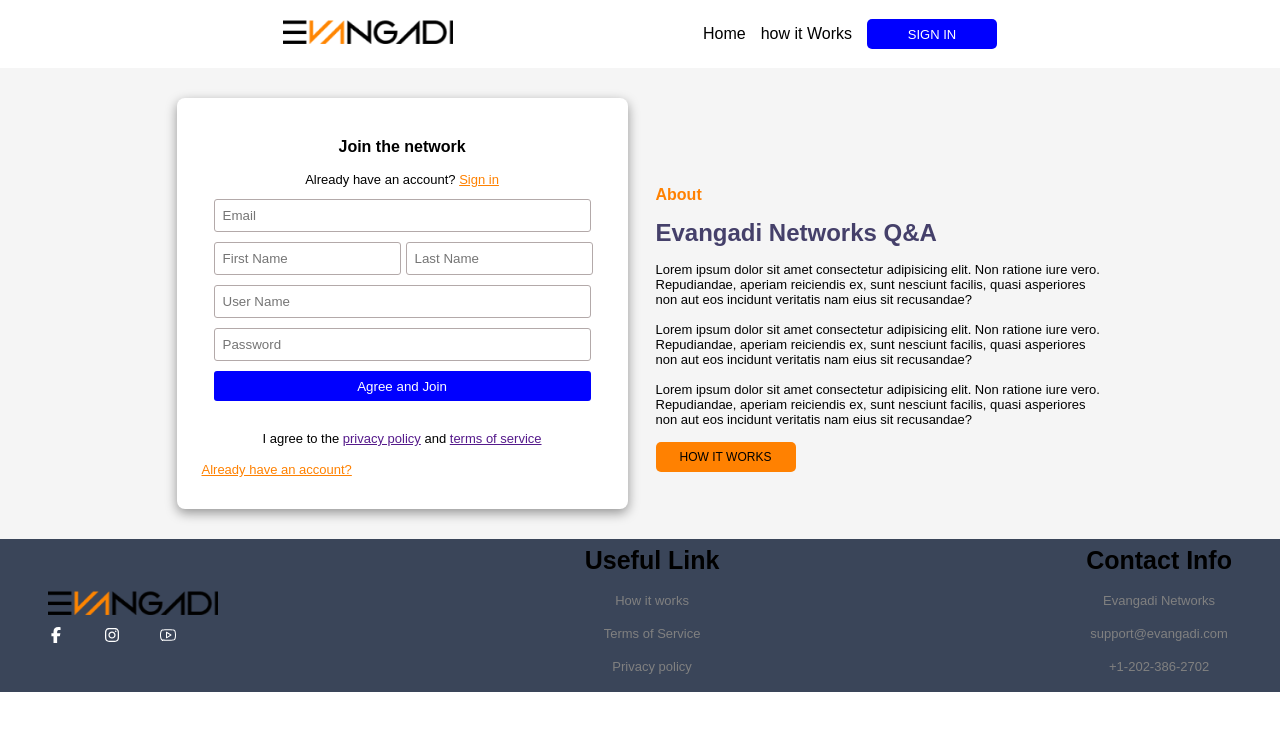
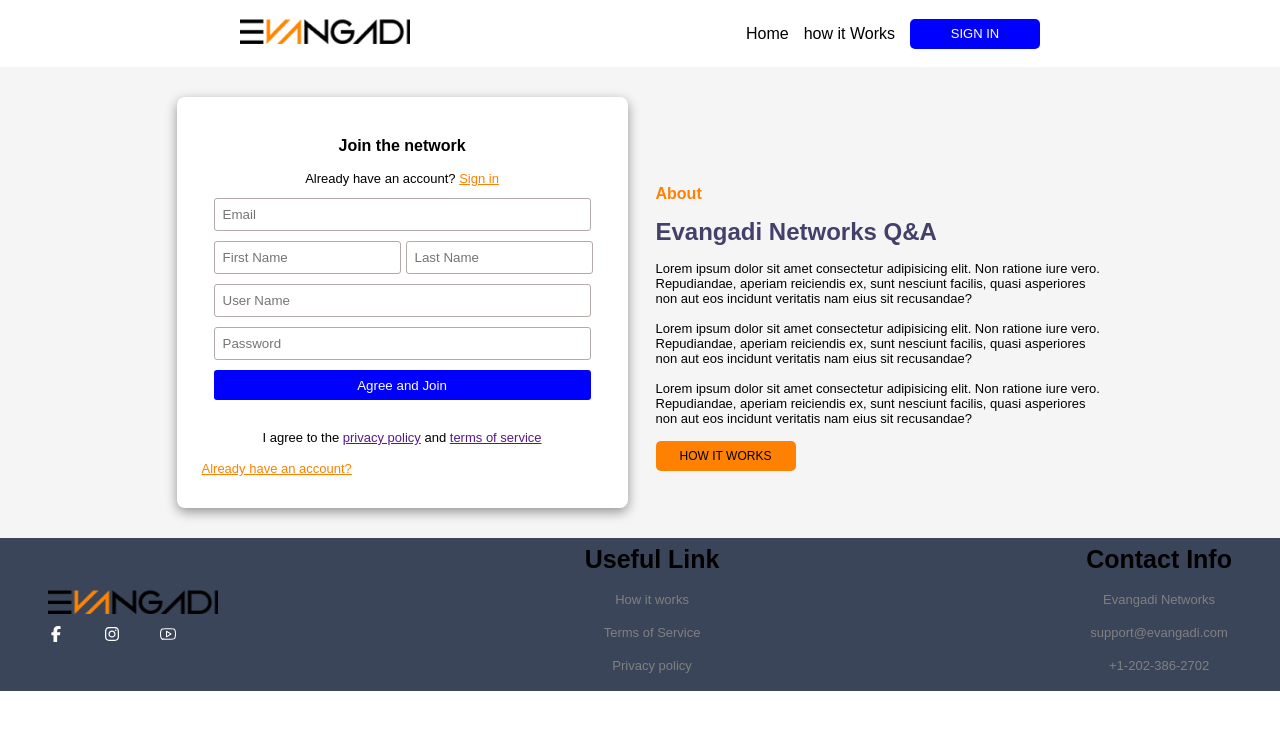
Before and after one commit to Nafiwiz98/forum-frontend, a React (Vite) app: page /register in a window 1280 px wide. Shown: the top 730 px of the page. Built offline with nearby package versions, Linux system fonts and the light colour scheme.

Commit message:
Updated Header.jsx and Login.jsx

```diff
--- a/src/Components/Header/Header.jsx
+++ b/src/Components/Header/Header.jsx
@@ -1,8 +1,23 @@
 import React from 'react'
 import images from '../../assets/image.js'
 import classes from './Header.module.css'
+import { Link, useNavigate } from 'react-router-dom'
+import { useContext } from 'react'
+import { AuthContext } from '../Contexts/AuthContext.jsx'
+import { UserContext } from '../Contexts/UserContext.jsx'
+
+
 
 export default function Header() {
+    const navigate = useNavigate()
+    const { isAuthenticated, setIsAuthenticated } = useContext(AuthContext)
+    const { userInfo } = useContext(UserContext)
+    const handleSignOut = () => {
+        localStorage.removeItem('token')
+        navigate('/')
+        setIsAuthenticated(false)
+        userInfo(null)
+    }
     return (
         <>
             <div className={classes.Container}>
@@ -10,9 +25,14 @@
                     <img src={images.evangadiLogo} alt="" />
                 </div>
                 <div className={classes.Links}>
-                    <a href="">Home</a>
-                    <a href="">how it Works</a>
-                    <a href=""><button className={classes.singInButton}>SIGN IN</button></a>
+                    <Link to="/dashboard">Home</Link>
+                    <Link to="">how it Works</Link>
+                    {isAuthenticated
+                        ?
+                        <button onClick={handleSignOut} className={classes.singInButton}>LOG OUT{userInfo?.username}</button>
+                        :
+                        <Link to="/"><button className={classes.singInButton}>SIGN IN</button></Link>}
+                    {/* <Link to="/"><button className={classes.singInButton}>SIGN IN</button></Link> */}
                 </div>
             </div>
         </>
--- a/src/Components/Header/Header.module.css
+++ b/src/Components/Header/Header.module.css
@@ -1,31 +1,30 @@
-*{
+* {
   margin: 0;
   padding: 0;
 }
-.Container{
+.Container {
   /* background-color: red; */
   display: flex;
-    justify-content: center;
-    height:68px;
+  justify-content: space-between;
+  height: 67px;
   align-items: center;
-    gap:250px;
+  padding: 0 15rem;
 }
-.Logo img{
+.Logo img {
   /* background-color: blue; */
   width: 170px;
 }
-.Links{
+.Links {
   /* background-color: gray; */
-
   display: flex;
   gap: 15px;
   align-items: center;
 }
-.Links a{
+.Links a {
   text-decoration: none;
   color: black;
 }
-.singInButton{
+.singInButton {
   width: 130px;
   height: 30px;
   background-color: blue;
--- a/src/Components/Login/Login.jsx
+++ b/src/Components/Login/Login.jsx
@@ -53,8 +53,9 @@
       // const errorMessage = err?.response?.data?.msg?.map((error) => {
       //   return error.msg
       // })
-      console.log(err.response?.data)
-      setError(err.response?.data?.msg)
+      // console.log(err)
+      console.log(err.response?.data || err.message)
+      setError(err.response?.data?.msg || err.message)
       // setValidationError(errorMessage);
       setTimeout(() => setError(null), 7000);
     }
--- a/src/axiosConfig.js
+++ b/src/axiosConfig.js
@@ -1,9 +1,12 @@
 import axios from 'axios'
 
 const axiosBase = axios.create({
-  baseURL: "https://forum-backend-7cdw.onrender.com/api",
+  baseURL: "http://localhost:3000/api",
 });
 
 export default axiosBase
 
-//http://localhost:3000/api
+
+
+// https://forum-backend-7cdw.onrender.com/api
+// http://localhost:3000/api
```
Lines whose indentation alone changed are shown as unchanged.
